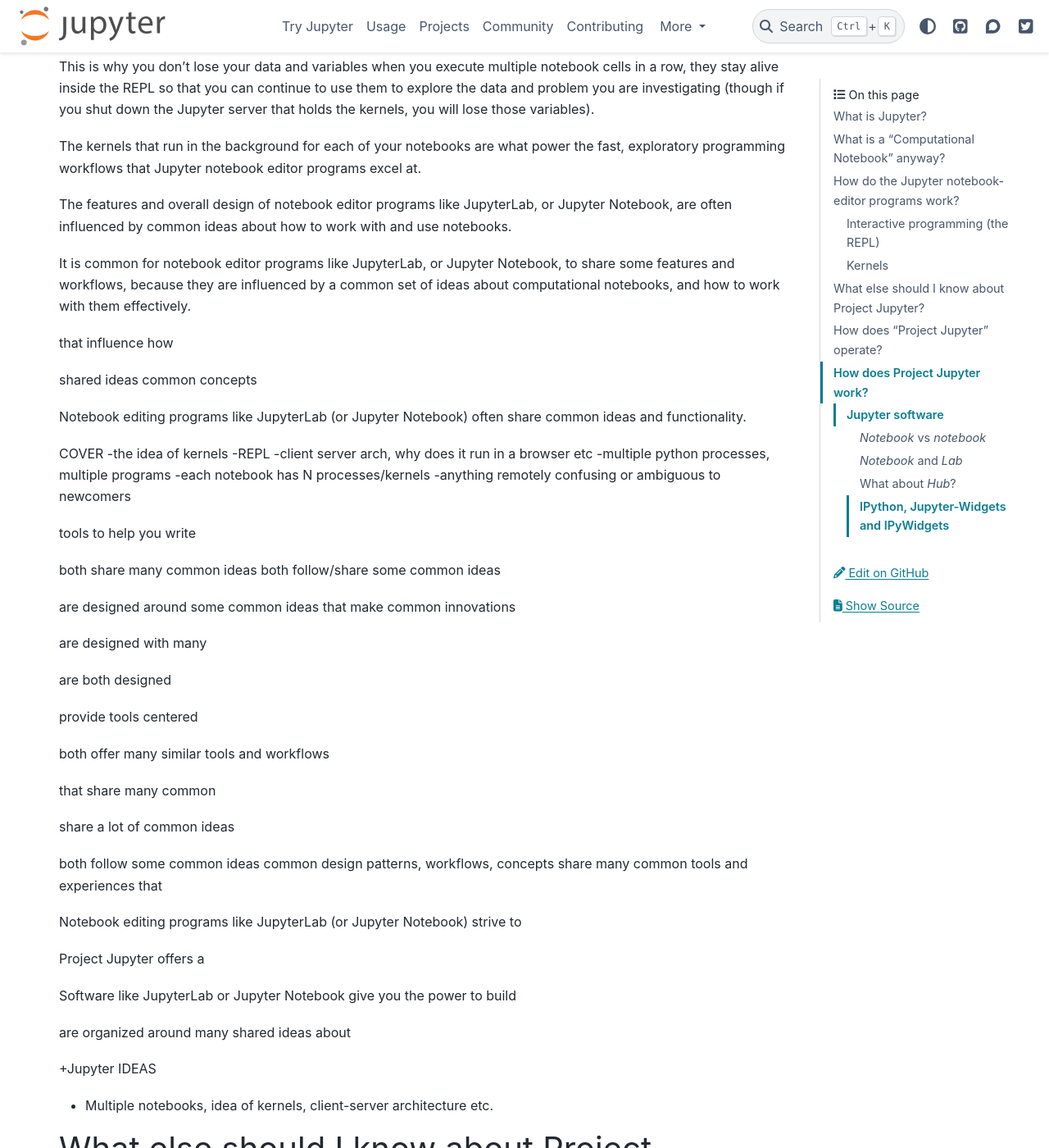
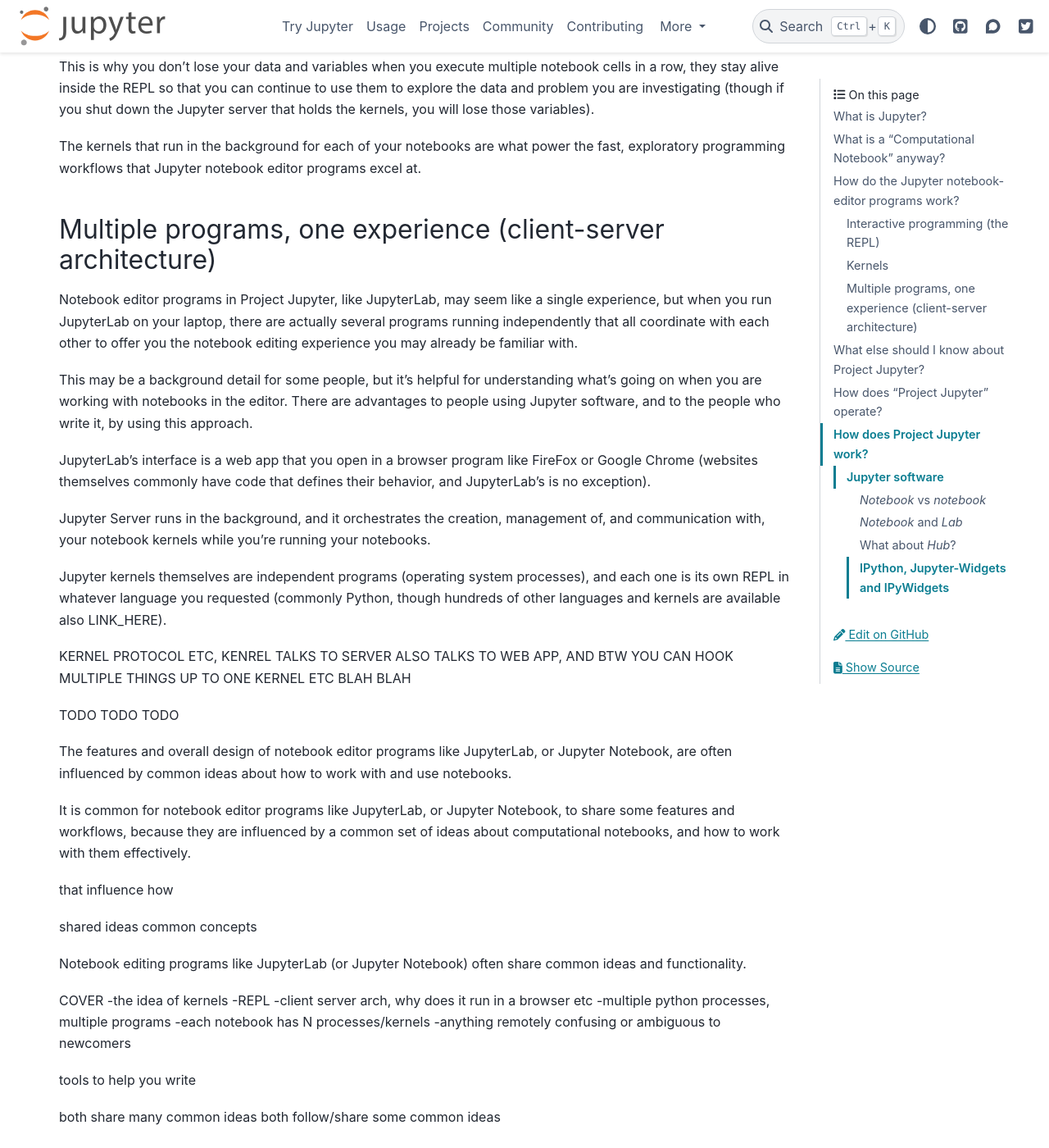
Before and after one commit to jupyter/jupyter, a Sphinx documentation site: the page built from docs/source/what_is_jupyter.md, in a window 1280 px wide and 1400 px high, scrolled down 2549 px. Shown: the whole window at 82% size. Built offline with Sphinx 7.4.7 and the PyData theme 0.15.4, drawn with Linux system fonts in a browser that asks for light colours; pages that are not in the unit, such as notebooks, are missing from menus.

Commit message:
Added extra details, client/server.

```diff
--- a/docs/source/what_is_jupyter.md
+++ b/docs/source/what_is_jupyter.md
@@ -98,7 +98,40 @@
 power the fast, exploratory programming workflows that Jupyter notebook
 editor programs excel at.
 
+## Multiple programs, one experience (client-server architecture)
 
+Notebook editor programs in Project Jupyter, like JupyterLab, may seem like
+a single experience, but when you run JupyterLab on your laptop, there are
+actually several programs running independently that all coordinate with
+each other to offer you the notebook editing experience you may already be
+familiar with.
+
+This may be a background detail for some people, but it's helpful for
+understanding what's going on when you are working with notebooks in the
+editor. There are advantages to people using Jupyter software, and to the
+people who write it, by using this approach.
+
+JupyterLab's interface is a web app that you open in a browser program
+like FireFox or Google Chrome (websites themselves commonly have code
+that defines their behavior, and JupyterLab's is no exception).
+
+Jupyter Server runs in the background, and it orchestrates the creation,
+management of, and communication with, your notebook kernels while you're
+running your notebooks.
+
+Jupyter kernels themselves are independent programs (operating system
+processes), and each one is its own REPL in whatever language you
+requested (commonly Python, though hundreds of other languages and
+kernels are available also LINK_HERE).
+
+
+
+
+KERNEL PROTOCOL ETC, KENREL TALKS TO SERVER ALSO TALKS TO WEB APP,
+AND BTW YOU CAN HOOK MULTIPLE THINGS UP TO ONE KERNEL ETC BLAH BLAH
+
+
+TODO TODO TODO
 
 
 
```
